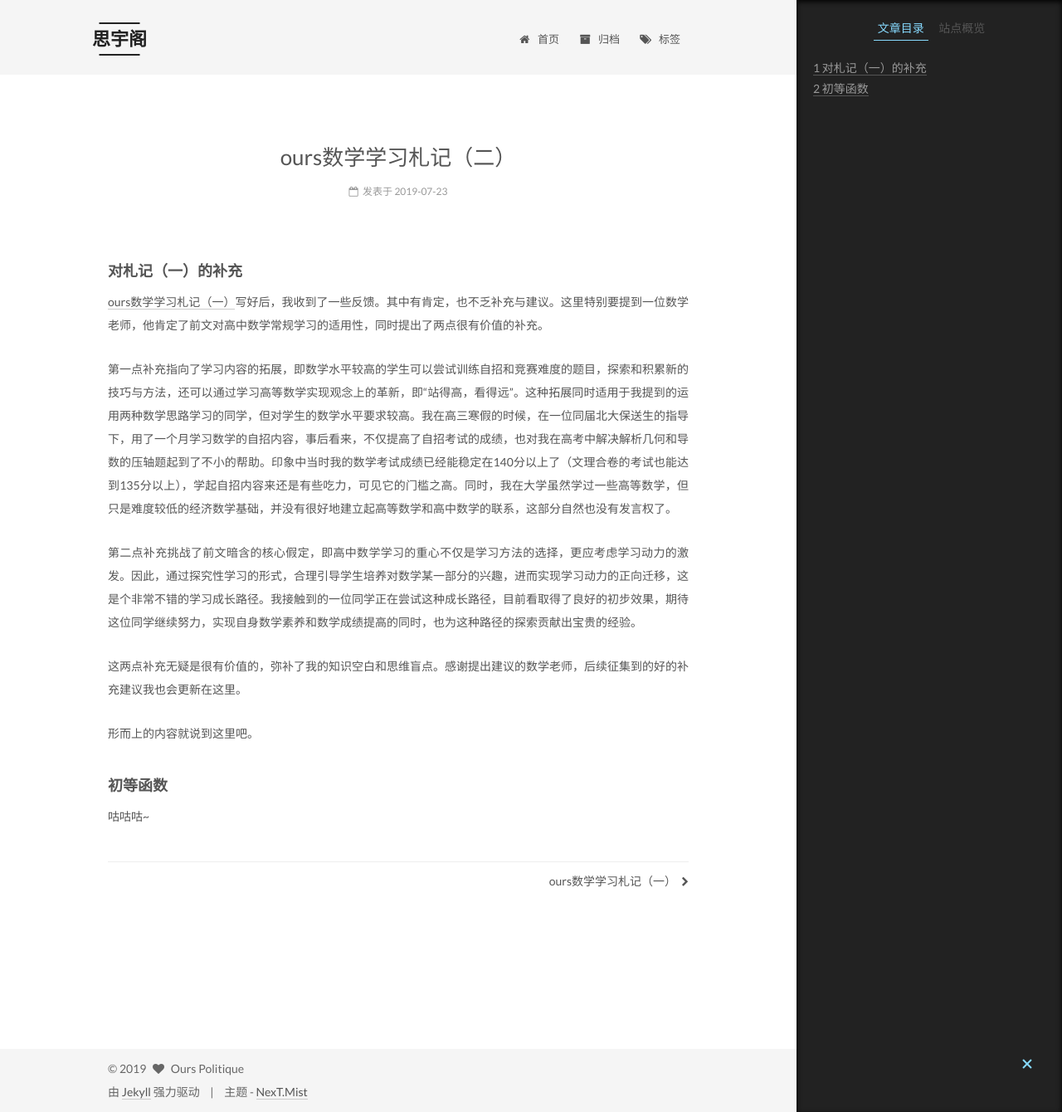
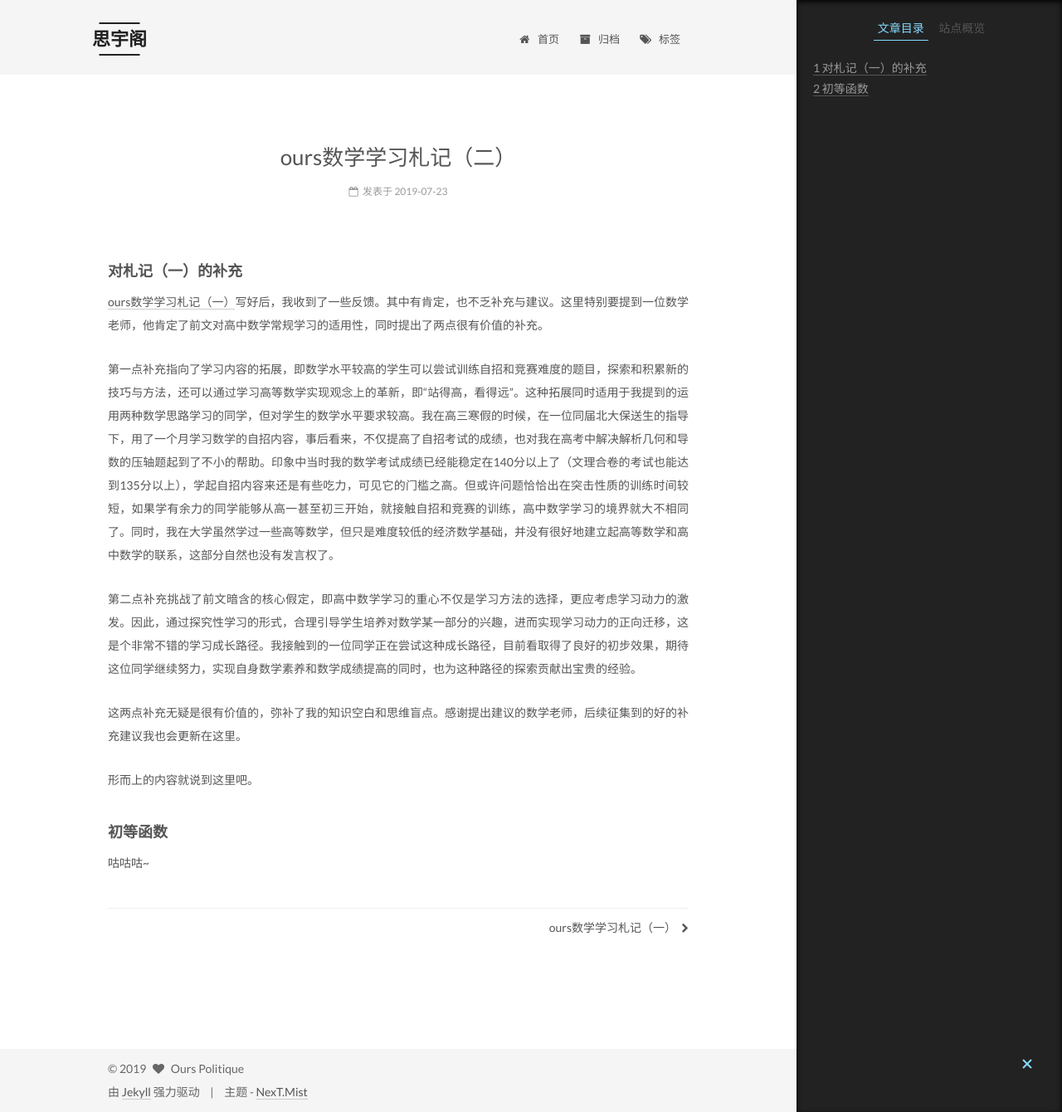
Before and after one commit to ourspolitique/ourspolitique.github.io, a Jekyll site: the page built from _posts/2019-07-23-mathematiques-02.md, in a window 1280 px wide and 1340 px high. Shown: the whole window at 83% size. Built offline with Jekyll 4.4.1, drawn with Linux system fonts in a browser that asks for light colours.

Commit message:
Update 2019-07-23-mathematiques-02.md

```diff
--- a/_posts/2019-07-23-mathematiques-02.md
+++ b/_posts/2019-07-23-mathematiques-02.md
@@ -9,7 +9,7 @@ tags:
 [ours数学学习札记（一）](https://ourspolitique.github.io/2019/07/20/mathematiques/)写好后，我收到了一些反馈。其中有肯定，也不乏补充与建议。这里特别要提到一位数学老师，他肯定了前文对高中数学常规学习的适用性，同时提出了两点很有价值的补充。
 <!-- more -->
 
-第一点补充指向了学习内容的拓展，即数学水平较高的学生可以尝试训练自招和竞赛难度的题目，探索和积累新的技巧与方法，还可以通过学习高等数学实现观念上的革新，即“站得高，看得远”。这种拓展同时适用于我提到的运用两种数学思路学习的同学，但对学生的数学水平要求较高。我在高三寒假的时候，在一位同届北大保送生的指导下，用了一个月学习数学的自招内容，事后看来，不仅提高了自招考试的成绩，也对我在高考中解决解析几何和导数的压轴题起到了不小的帮助。印象中当时我的数学考试成绩已经能稳定在140分以上了（文理合卷的考试也能达到135分以上），学起自招内容来还是有些吃力，可见它的门槛之高。同时，我在大学虽然学过一些高等数学，但只是难度较低的经济数学基础，并没有很好地建立起高等数学和高中数学的联系，这部分自然也没有发言权了。
+第一点补充指向了学习内容的拓展，即数学水平较高的学生可以尝试训练自招和竞赛难度的题目，探索和积累新的技巧与方法，还可以通过学习高等数学实现观念上的革新，即“站得高，看得远”。这种拓展同时适用于我提到的运用两种数学思路学习的同学，但对学生的数学水平要求较高。我在高三寒假的时候，在一位同届北大保送生的指导下，用了一个月学习数学的自招内容，事后看来，不仅提高了自招考试的成绩，也对我在高考中解决解析几何和导数的压轴题起到了不小的帮助。印象中当时我的数学考试成绩已经能稳定在140分以上了（文理合卷的考试也能达到135分以上），学起自招内容来还是有些吃力，可见它的门槛之高。但或许问题恰恰出在突击性质的训练时间较短，如果学有余力的同学能够从高一甚至初三开始，就接触自招和竞赛的训练，高中数学学习的境界就大不相同了。同时，我在大学虽然学过一些高等数学，但只是难度较低的经济数学基础，并没有很好地建立起高等数学和高中数学的联系，这部分自然也没有发言权了。
 
 第二点补充挑战了前文暗含的核心假定，即高中数学学习的重心不仅是学习方法的选择，更应考虑学习动力的激发。因此，通过探究性学习的形式，合理引导学生培养对数学某一部分的兴趣，进而实现学习动力的正向迁移，这是个非常不错的学习成长路径。我接触到的一位同学正在尝试这种成长路径，目前看取得了良好的初步效果，期待这位同学继续努力，实现自身数学素养和数学成绩提高的同时，也为这种路径的探索贡献出宝贵的经验。
 
```
